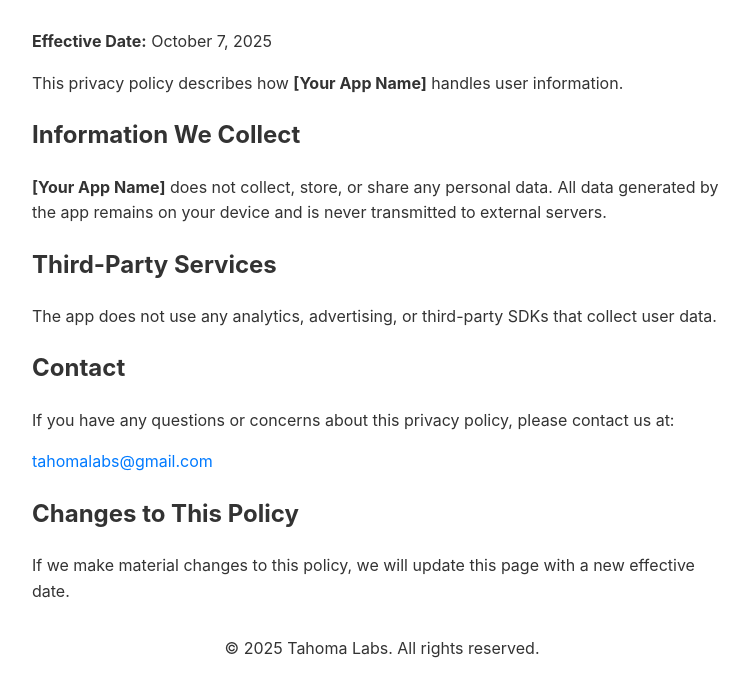
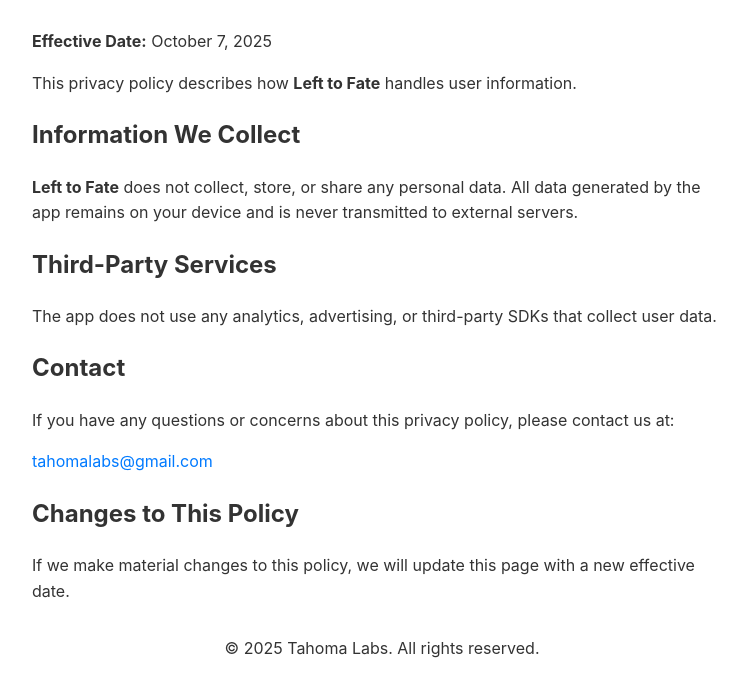
Before and after one commit to glindeman/Left-to-Fate-Privacy, a plain HTML site: page index.html in a window 1280 px wide. Shown: the part 94-790 px from the top of the page, without its empty margins (258-1007 px from the left). Drawn offline with Linux system fonts and the light colour scheme.

Commit message:
Update index.html

```diff
--- a/index.html
+++ b/index.html
@@ -32,12 +32,12 @@
   <p><strong>Effective Date:</strong> October 7, 2025</p>
 
   <p>
-    This privacy policy describes how <strong>[Your App Name]</strong> handles user information.
+    This privacy policy describes how <strong>Left to Fate</strong> handles user information.
   </p>
 
   <h2>Information We Collect</h2>
   <p>
-    <strong>[Your App Name]</strong> does not collect, store, or share any personal data.
+    <strong>Left to Fate</strong> does not collect, store, or share any personal data.
     All data generated by the app remains on your device and is never transmitted to external servers.
   </p>
 
```
